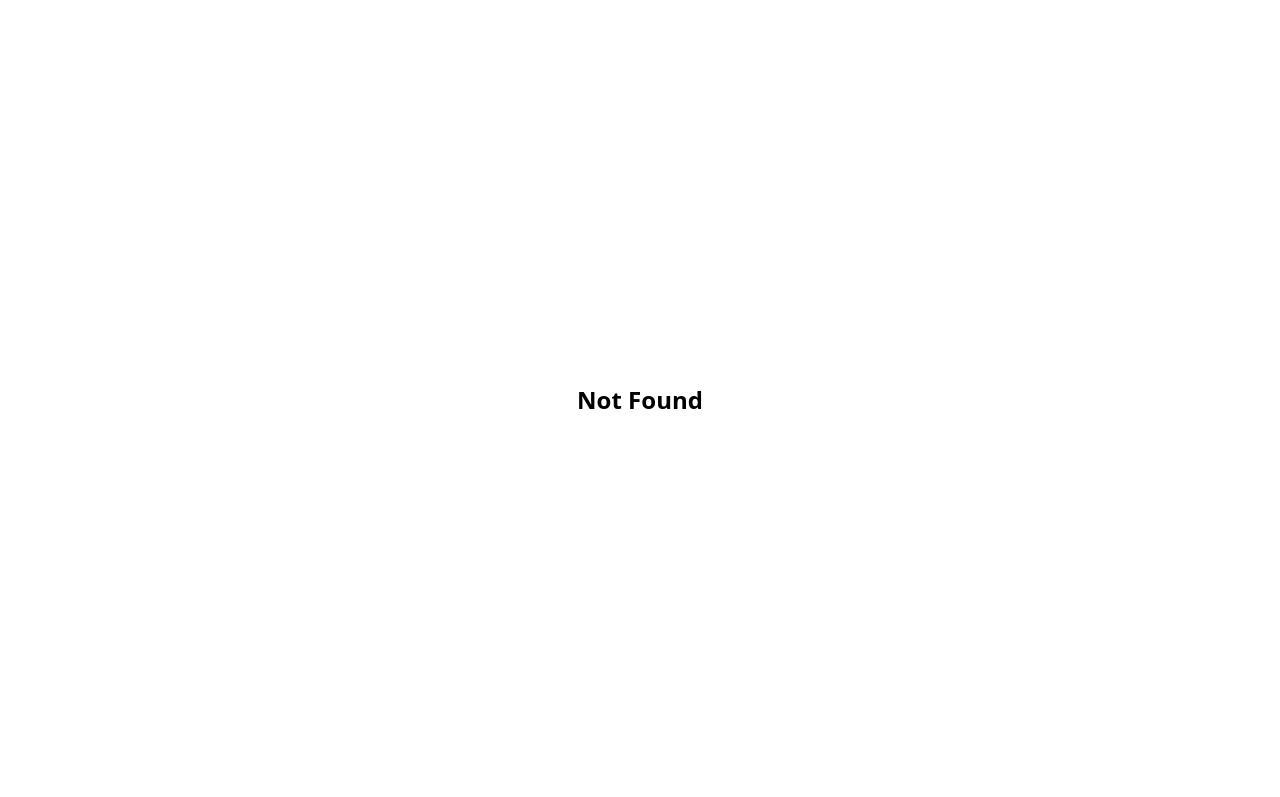
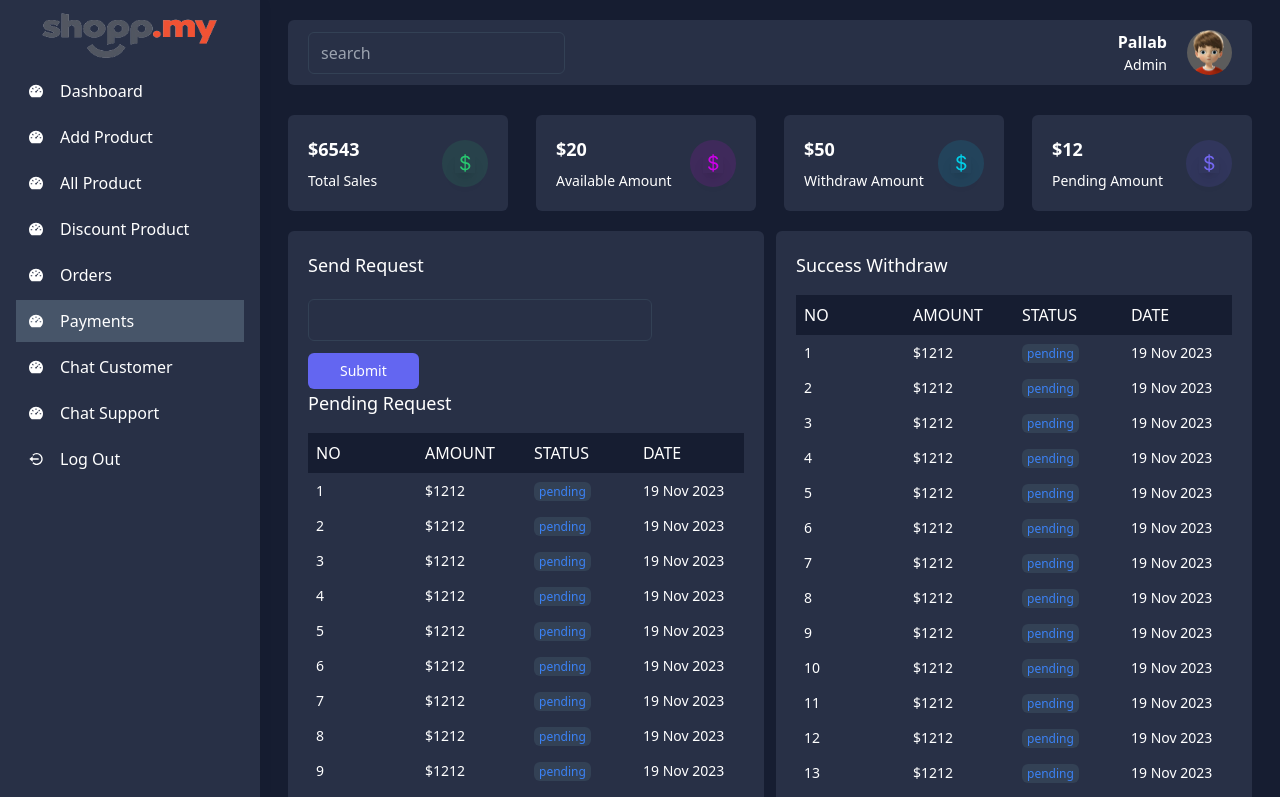
Before and after one commit to pallabroy2234/mern-Ecommerce-backend-v1, a React (Vite) app in the folder dashboard/: page /seller/dashboard/payments in a window 1280 px wide. Shown: the top 797 px of the page. Built offline with nearby package versions, Linux system fonts and the light colour scheme.

Commit message:
seller payment request page design

```diff
--- a/dashboard/src/router/routes/SellerRoutes.jsx
+++ b/dashboard/src/router/routes/SellerRoutes.jsx
@@ -4,6 +4,7 @@ import AddProduct from "../../views/seller/AddProduct.jsx";
 import Products from "../../views/seller/Products.jsx";
 import DiscountProducts from "../../views/seller/DiscountProducts.jsx";
 import Orders from "../../views/seller/Orders.jsx";
+import Payments from "../../views/seller/Payments.jsx";
 
 
 const Home = lazy(() => import("../../views/Home.jsx"));
@@ -36,5 +37,10 @@ export const sellerRoutes = [
         path: "/seller/dashboard/orders",
         element: <Orders/>,
         ability: ["seller"]
+    },
+    {
+        path: "/seller/dashboard/payments",
+        element: <Payments/>,
+        ability: ["seller"]
     }
 ]
--- a/dashboard/src/views/admin/PaymentRequest.jsx
+++ b/dashboard/src/views/admin/PaymentRequest.jsx
@@ -44,7 +44,6 @@ const PaymentRequest = () => {
                         {
                             <List style={{
                                 minWidth: "340px",
-                                overflow: "hidden"
                             }} className="List" height={450} itemCount={100} itemSize={35} outerElementType={outerElementType}>
                                 {Row}
                             </List>
--- /dev/null
+++ b/dashboard/src/views/seller/Payments.jsx
@@ -0,0 +1,146 @@
+import React, {forwardRef} from 'react';
+import {BsCurrencyDollar} from "react-icons/bs";
+import {FixedSizeList as List} from "react-window";
+
+
+const handleOnWheel = ({deltaY}) => {
+    console.log("handleOnWheel", deltaY)
+}
+
+const outerElementType = forwardRef((props, ref) => (
+    <div ref={ref} onWheel={handleOnWheel} {...props}></div>
+))
+
+const Payments = () => {
+
+    const Row = ({index, style}) => {
+        return (
+            <div style={style} className="flex text-sm">
+                <div className="w-[25%] p-2 whitespace-nowrap">{index + 1}</div>
+                <div className="w-[25%] p-2 whitespace-nowrap">$1212</div>
+                <div className="w-[25%] p-2 whitespace-nowrap">
+                    <span className="py-[1px] px-[5px] bg-slate-700 text-blue-500 rounded-md text-xs">pending</span>
+                </div>
+                <div className="w-[25%] p-2 whitespace-nowrap">19 Nov 2023</div>
+            </div>
+        )
+    }
+
+
+    return (
+        <div className="px-2 md:px-7 py-5">
+            {/* card */}
+            <div className="w-full grid grid-cols-1 sm:grid-cols-2 md:grid-cols-2 lg:grid-cols-4 gap-7 mb-5">
+                {/* column-1 */}
+                <div className="flex justify-between items-center p-5 bg-[#283046] rounded-md gap-3">
+                    <div className="flex flex-col justify-start items-start text-white">
+                        <h2 className="text-lg font-bold mb-2">$6543</h2>
+                        <span className="text-sm font-normal">Total Sales</span>
+                    </div>
+                    <div className="w-[46px] h-[47px] rounded-full bg-[#28c76f1f] flex justify-center items-center text-xl">
+                        <BsCurrencyDollar className="text-[#28c76f] shadow-lg"/>
+                    </div>
+                </div>
+
+                {/* column -2 */}
+                <div className="flex justify-between items-center p-5 bg-[#283046] rounded-md gap-3">
+                    <div className="flex flex-col justify-start items-start text-white">
+                        <h2 className="text-lg font-bold mb-2">$20</h2>
+                        <span className="text-sm font-normal">Available Amount</span>
+                    </div>
+                    <div className="w-[46px] h-[47px] rounded-full bg-[#e000e81f] flex justify-center items-center text-xl">
+                        <BsCurrencyDollar className="text-[#cd00e8] shadow-lg"/>
+                    </div>
+                </div>
+
+                {/* column -3 */}
+                <div className="flex justify-between items-center p-5 bg-[#283046] rounded-md gap-3">
+                    <div className="flex flex-col justify-start items-start text-white">
+                        <h2 className="text-lg font-bold mb-2">$50</h2>
+                        <span className="text-sm font-normal">Withdraw Amount</span>
+                    </div>
+                    <div className="w-[46px] h-[47px] rounded-full bg-[#00cfe81f] flex justify-center items-center text-xl">
+                        <BsCurrencyDollar className="text-[#00cfe8] shadow-lg"/>
+                    </div>
+                </div>
+
+                {/* column -4 */}
+                <div className="flex justify-between items-center p-5 bg-[#283046] rounded-md gap-3">
+                    <div className="flex flex-col justify-start items-start text-white">
+                        <h2 className="text-lg font-bold mb-2">$12</h2>
+                        <span className="text-sm font-normal">Pending Amount</span>
+                    </div>
+                    <div className="w-[46px] h-[47px] rounded-full bg-[#7367f01f] flex justify-center items-center text-xl">
+                        <BsCurrencyDollar className="text-[#7367f0] shadow-lg"/>
+                    </div>
+                </div>
+            </div>
+
+        {/* send Request and success withdraw  */}
+            <div className="w-full grid grid-cols-1 md:grid-cols-2 gap-3 pb-4">
+
+                <div className="bg-secondary text-white rounded-md p-5">
+                    <h2 className="text-lg">Send Request</h2>
+                    <div className="pt-5">
+                        <form>
+                            <div className="flex gap-3 flex-wrap">
+                                <input type="number" min="0" className="md:w-[79%] px-4 py-2 hover:border-indigo-500 border outline-none  bg-[#283046] border-slate-700 rounded-md text-white" name="amount"/>
+                                <button type="submit" className="bg-indigo-500  hover:shadow-blue-500/50 hover:shadow-lg rounded-md px-8 py-2 text-sm">
+                                    Submit
+                                </button>
+                            </div>
+                        </form>
+                    </div>
+
+                    {/* pending request   */}
+                    <div>
+                        <h2 className="text-lg pb-4 text-white">Pending Request</h2>
+                        <div className="w-full overflow-x-auto text-white">
+                            <div className="flex bg-[#161d31] uppercase min-w-[340px]">
+                                <div className="w-[25%] p-2 text-white">No</div>
+                                <div className="w-[25%] p-2 text-white">Amount</div>
+                                <div className="w-[25%] p-2 text-white">Status</div>
+                                <div className="w-[25%] p-2 text-white">Date</div>
+                            </div>
+                            {
+                                <List style={{
+                                    minWidth: "340px",
+                                }} className="List" height={450} itemCount={100} itemSize={35} outerElementType={outerElementType}>
+                                    {Row}
+                                </List>
+                            }
+                        </div>
+                    </div>
+                </div>
+
+                {/* Success withdraw section */}
+                <div className="bg-secondary text-white rounded-md p-5">
+                    <div>
+                        <h2 className="text-lg pb-4 text-white">Success Withdraw</h2>
+                        <div className="w-full overflow-x-auto text-white">
+                            <div className="flex bg-[#161d31] uppercase min-w-[340px]">
+                                <div className="w-[25%] p-2 text-white">No</div>
+                                <div className="w-[25%] p-2 text-white">Amount</div>
+                                <div className="w-[25%] p-2 text-white">Status</div>
+                                <div className="w-[25%] p-2 text-white">Date</div>
+                            </div>
+                            {
+                                <List style={{
+                                    minWidth: "340px",
+                                    overflowY: "auto"
+                                }} className="List" height={550} itemCount={100} itemSize={35} outerElementType={outerElementType}>
+                                    {Row}
+                                </List>
+                            }
+                        </div>
+                    </div>
+                </div>
+
+            </div>
+
+
+        </div>
+    );
+};
+
+export default Payments;
```
